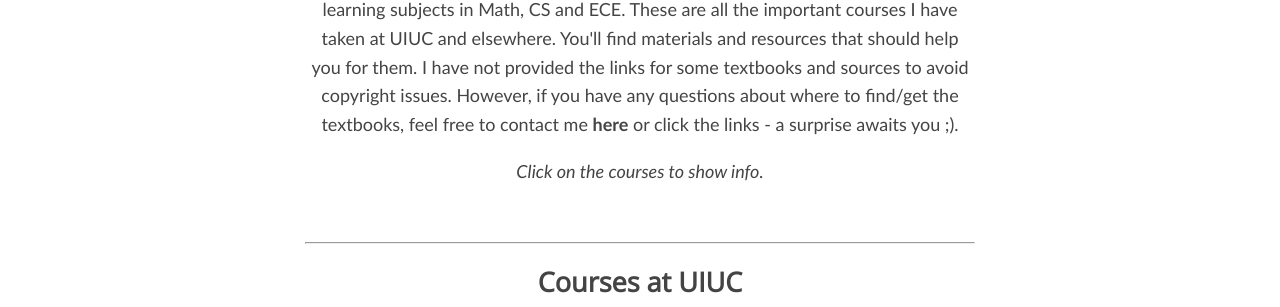
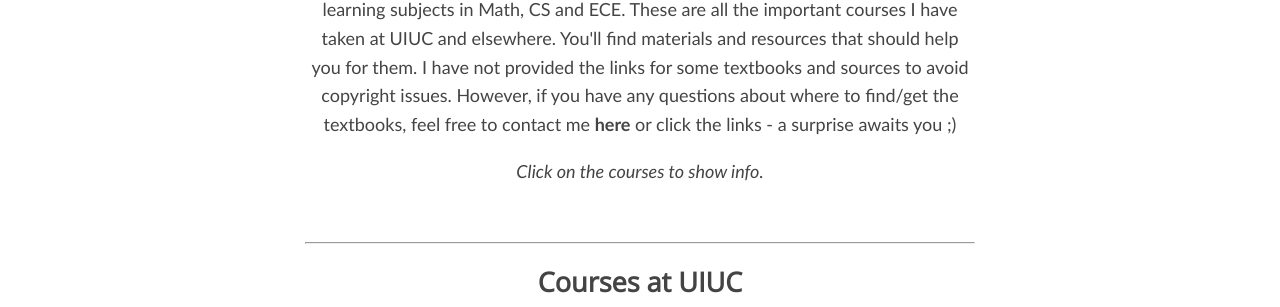
Before and after one commit to akashdeepdeb/akash.github.io, a Jekyll site: the page built from course_material/index.html, in a window 1280 px wide and 900 px high, scrolled down 309 px. Shown: the part 147-454 px from the top of the window. Built offline with Jekyll 4.4.1, drawn with Linux system fonts in a browser that asks for light colours.

```diff
--- a/course_material/index.html
+++ b/course_material/index.html
@@ -41,7 +41,7 @@ title: Course Material
 <hr>
 <p>
   I decided to make this section for one reason - to share the resources I used for learning subjects in Math, CS and ECE. These are all the important courses I have taken at UIUC and elsewhere. You'll find materials and resources that should help you for them.
-  I have not provided the links for some textbooks and sources to avoid copyright issues. However, if you have any questions about where to find/get the textbooks, feel free to contact me <a href = "/contact"><b>here</b> or click the links - a surprise awaits you ;)</a>.
+  I have not provided the links for some textbooks and sources to avoid copyright issues. However, if you have any questions about where to find/get the textbooks, feel free to contact me <a href = "/contact"><b>here</b> or click the links - a surprise awaits you ;)</a>
 </p>
 <p><em>Click on the courses to show info.</em></p>
 <br>
```
